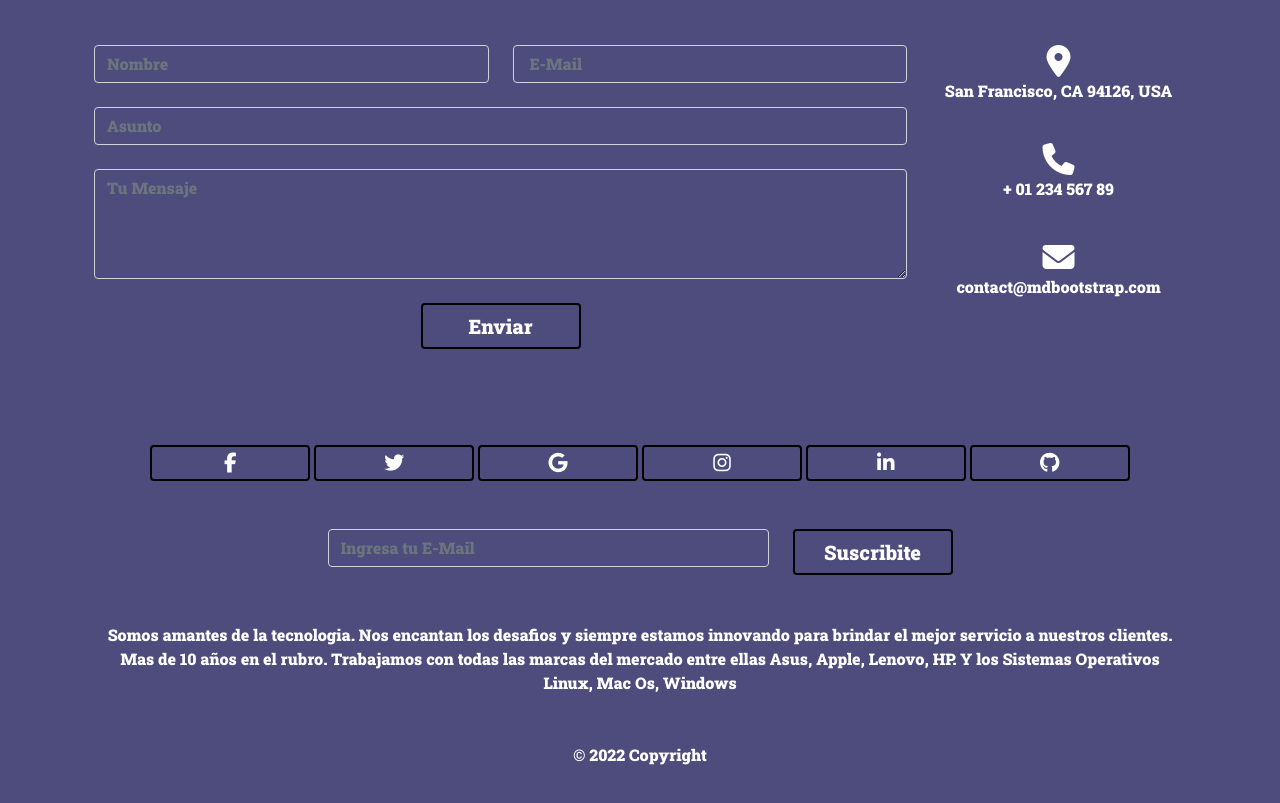
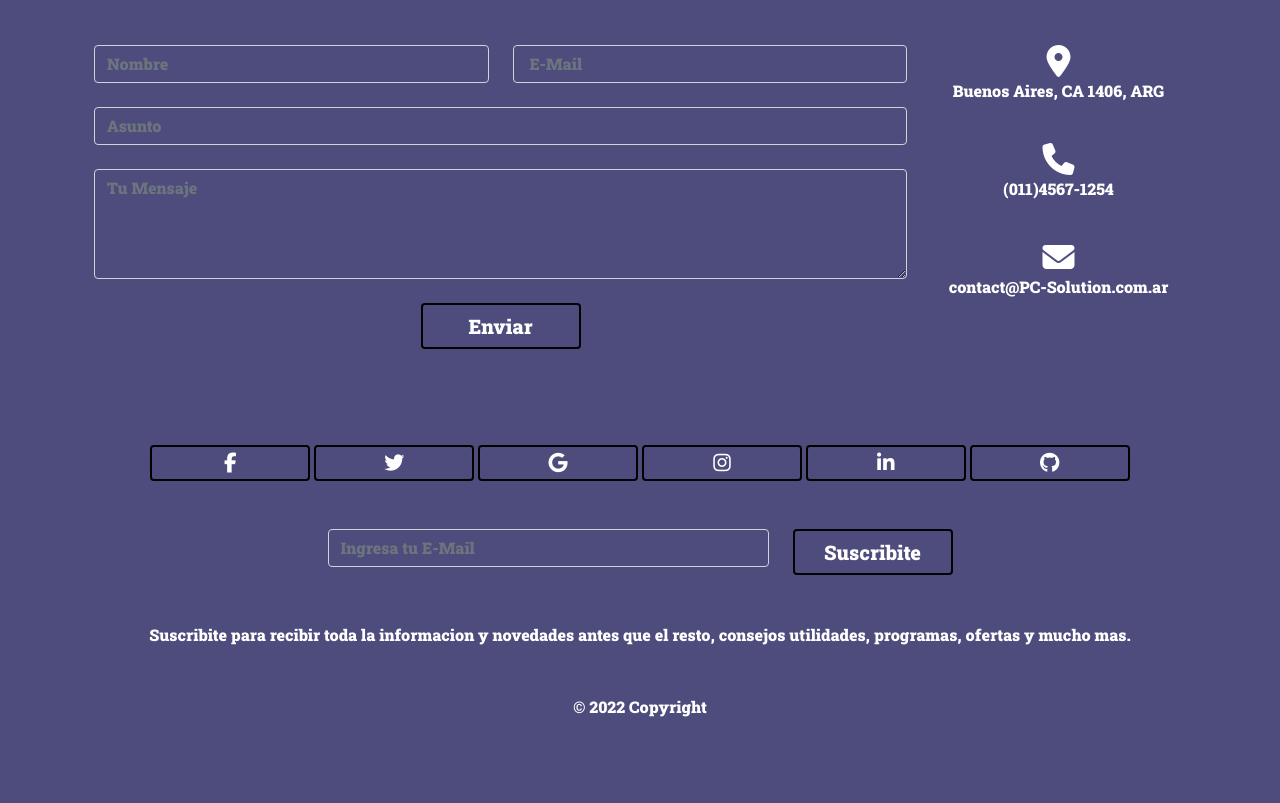
Before and after one commit to leandroni1983/proyectofinal, a website: page pages/contacto.html in a window 1280 px wide. Shown: the part 239-1042 px from the top of the page. Drawn offline with nearby package versions, Linux system fonts and the light colour scheme.

Commit message:
metadata

```diff
--- a/pages/contacto.html
+++ b/pages/contacto.html
@@ -114,15 +114,15 @@
                     <div class="col-md-3 text-center">
                         <ul class="list-unstyled mb-0">
                             <li><i class="fas fa-map-marker-alt fa-2x"></i>
-                                <p>San Francisco, CA 94126, USA</p>
+                                <p>Buenos Aires, CA 1406, ARG</p>
                             </li>
 
                             <li><i class="fas fa-phone mt-4 fa-2x"></i>
-                                <p>+ 01 234 567 89</p>
+                                <p>(011)4567-1254</p>
                             </li>
 
                             <li><i class="fas fa-envelope mt-4 fa-2x"></i>
-                                <p>contact@mdbootstrap.com</p>
+                                <p>contact@PC-Solution.com.ar</p>
                             </li>
                         </ul>
                     </div>
@@ -164,7 +164,7 @@
         <section>
             <div class="my-5">
                 <p>
-                    Somos amantes de la tecnologia. Nos encantan los desafios y siempre estamos innovando para brindar el mejor servicio a nuestros clientes. Mas de 10 años en el rubro. Trabajamos con todas las marcas del mercado entre ellas Asus, Apple, Lenovo, HP. Y los Sistemas Operativos Linux, Mac Os, Windows
+                    Suscribite para recibir toda la informacion y novedades antes que el resto, consejos utilidades, programas, ofertas y mucho mas.
                 </p>
             </div>
 
```
Also changed, not shown: pages/galeria.html (+1 -1 lines), pages/productos.html (+1 -1 lines), pages/servicios.html (+1 -1 lines).
